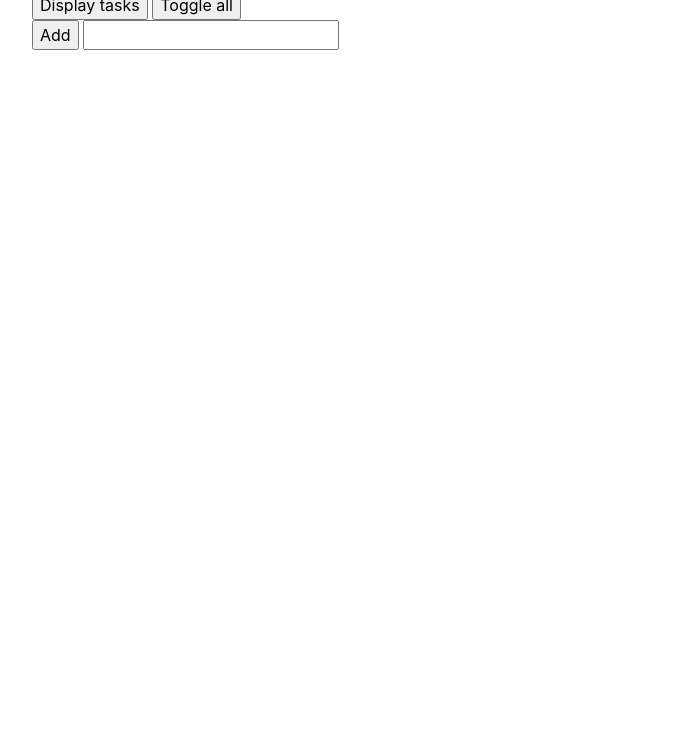
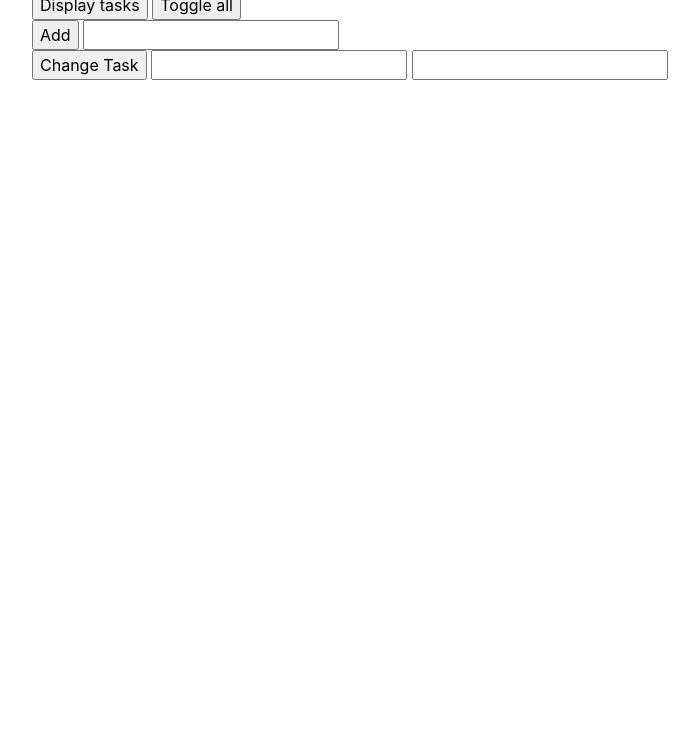
Before and after one commit to edwardspresume/Mini-Projects, a plain HTML site: page Todo app/index.html in a window 1280 px wide. Shown: the part 62-800 px from the top of the page, without its empty margins (153-852 px from the left). Drawn offline with nearby package versions, Linux system fonts and the light colour scheme; files that its build step writes are made by us from their sources.

Commit message:
Added the change task layout with functionality

```diff
--- a/Todo app/index.html
+++ b/Todo app/index.html
@@ -19,8 +19,14 @@
     </div>
 
     <div>
-      <button onclick="">Add</button>
+      <button onclick="handler.addTask()">Add</button>
       <input id="AddTaskInput" type="text" name="" value="">
+    </div>
+
+    <div>
+      <button onclick="handler.changeTask()">Change Task</button>
+      <input id="changeTaskIndexInput" type="number">
+      <input id="changeTaskInput" type="text">
     </div>
 
   </div>
--- a/Todo app/main.js
+++ b/Todo app/main.js
@@ -1,4 +1,4 @@
-/* DRAFT V6 */
+/* DRAFT V8 */
 
 let todoList = {
   //Our list of tasks
@@ -75,5 +75,20 @@ let todoList = {
 //Object for our Event handlers
 let handler = {
   displayTasks: () => todoList.displayTasks(),
-  toggleAll: () => todoList.toggleAll();
+  toggleAll: () => todoList.toggleAll(),
+  addTask: function() {
+    let AddTaskInput = document.getElementById('AddTaskInput');
+    todoList.addTask(AddTaskInput.value);
+    AddTaskInput.value = '';
+  },
+
+  changeTask: function() {
+    let changeTaskIndexInput = document.getElementById('changeTaskIndexInput');
+    let changeTaskInput = document.getElementById('changeTaskInput');
+
+    todoList.changeTask(changeTaskIndexInput.valueAsNumber, changeTaskInput.value);
+    changeTaskIndexInput.value = '';
+    changeTaskInput.value = '';
+
+  }
 }
```
